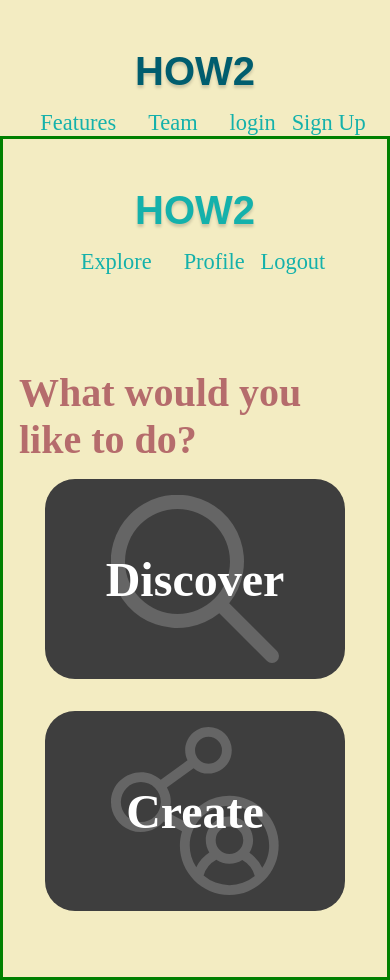
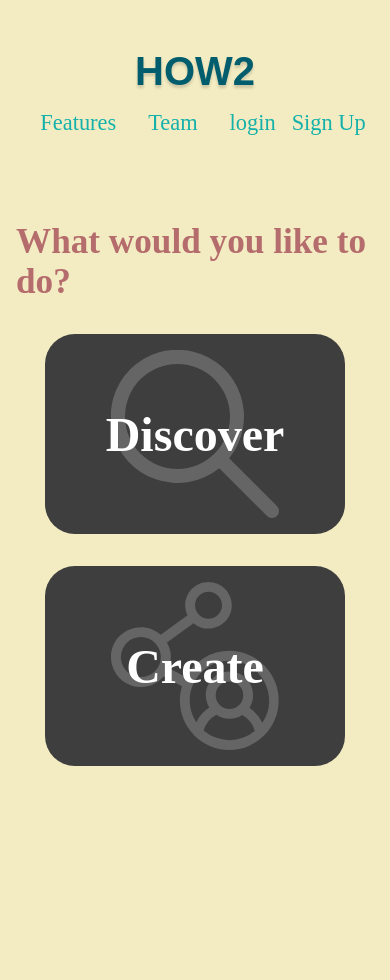
Before and after one commit to lambda-how-to-2/FE, a React (Create React App) app in the folder howtoapp/: page / in a window 390 px wide. After the commit the page ends 844 px from the top, so only its background shows below. Built offline with nearby package versions, Linux system fonts and the light colour scheme.

Commit message:
Styling Bug fixes

```diff
--- a/howtoapp/src/components/Home/home.jsx
+++ b/howtoapp/src/components/Home/home.jsx
@@ -1,15 +1,14 @@
 import React from 'react'
 import './home_style.css'
-import Navigation from '../navigation/LoggedInNav'
+
 
 function home() {
   return (
     <div className="home">
       {/* Temp Nav untill we add react router  */}
-            <Navigation />
       <div className="btn-container">
         <div className="wrapper">
-                    <h1>What would you like to do?</h1>
+          <h1 className="home-title">What would you like to do?</h1>
           <div className="btn_wrapper">
             <div className="discover_btn">
               <div className="icon">
@@ -20,7 +19,6 @@ function home() {
               <div className="icon2">
                 <h2>Create</h2>
               </div>
-
             </div>
           </div>
         </div>
--- a/howtoapp/src/components/Home/home_style.css
+++ b/howtoapp/src/components/Home/home_style.css
@@ -6,15 +6,21 @@
     background-color: var(--main-bg);
     height: 100vh;
     width: 100vw;
-    border: solid green;
+    position: absolute;
+    top: 0;
+    right: 0;
+    bottom: 0;
+    left: 0;
+    z-index: -1;
 }
 
 .btn-container {
     display: flex;
     justify-content: center;
     align-items: center;
-    height: calc( 100% - 100px);
+    height:100%;
     width: 100%;
+
 
 }
 
@@ -26,9 +32,10 @@
     width: 50rem;
     height: 25rem;
     max-height: 100%;
+
 }
 
-.wrapper h1 {
+.home-title {
     color: #B56C6C;
     font-size: 2.5rem;
 }
@@ -109,12 +116,16 @@
 
  @media only screen and (max-width: 681px) {
 
+    .home-title {
+        font-size: 2.2rem;
+       margin-bottom: 1rem;
+    }
     .btn-container {
         display: flex;
         justify-content: center;
         align-items: center;
-        height: calc( 100% - 250px);
         width: 100%;
+
 
     }
 
--- a/howtoapp/src/index.css
+++ b/howtoapp/src/index.css
@@ -15,7 +15,9 @@
   margin: 0;
   padding: 0;
   box-sizing: border-box;
+
 }
+
 
 body {
   margin: 0;
@@ -31,3 +33,22 @@ code {
   font-family: source-code-pro, Menlo, Monaco, Consolas, 'Courier New',
     monospace;
 }
+
+
+.error404 {
+
+    background-color: var(--main-bg);
+    height: 100vh;
+    width: 100vw;
+    position: absolute;
+    top: 0;
+    right: 0;
+    bottom: 0;
+    left: 0;
+    z-index: -1;
+    display: flex;
+    justify-content: center;
+    align-items: center;
+    flex-direction: column;
+
+}
```
Lines whose indentation alone changed are shown as unchanged.
